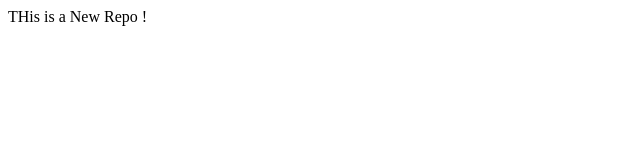
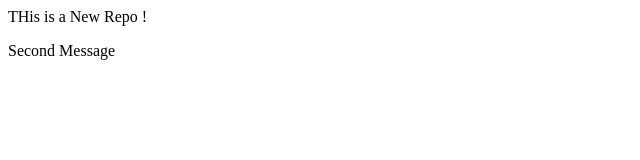
Before and after one commit to Shriv-Adi05/LocalRepo, a plain HTML site: page LocalRepo/index.html in a window 1280 px wide. Shown: the full height of the page, 0-640 px from the left. Drawn offline with Linux system fonts and the light colour scheme.

Commit message:
Checkout!

```diff
--- a/LocalRepo/index.html
+++ b/LocalRepo/index.html
@@ -1 +1,2 @@
 <p> THis is  a New Repo !</p>
+<p>Second Message </p>
```
